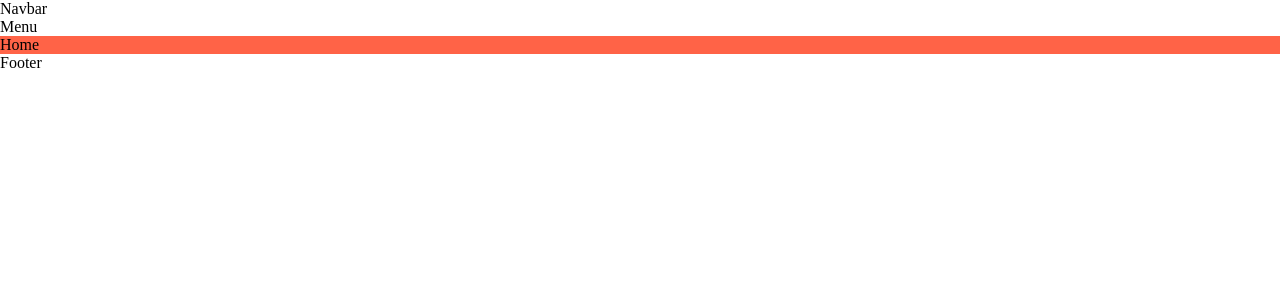
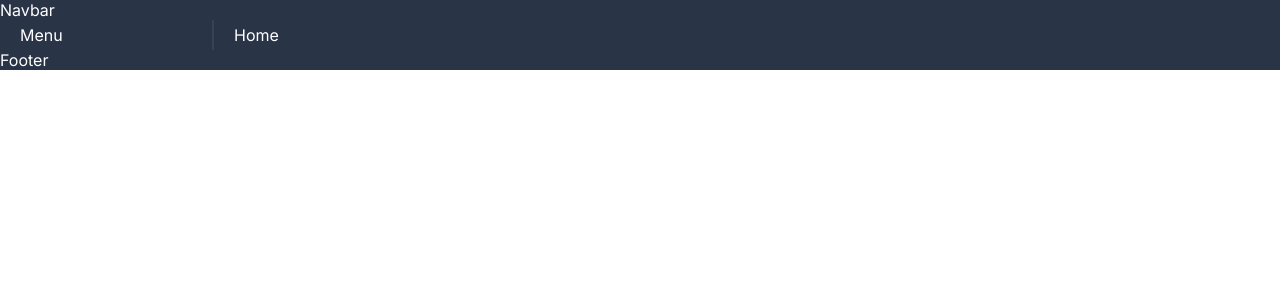
Before and after one commit to samymahmoud3/Admin-dashboard, a React (Vite) app: page / in a window 1280 px wide. Shown: the top 300 px of the page. Built offline with nearby package versions, Linux system fonts and the light colour scheme.

Commit message:
global scss

```diff
--- a/src/pages/home/home.scss
+++ b/src/pages/home/home.scss
@@ -1,3 +1,2 @@
 .home {
-  background-color: tomato;
 }
--- a/src/styles/global.scss
+++ b/src/styles/global.scss
@@ -1,3 +1,5 @@
+@import './variables.scss';
+
 * {
   margin: 0;
   padding: 0;
@@ -8,3 +10,24 @@
   text-decoration: none;
   color: inherit;
 }
+
+.main {
+  font-family: "Inter", sans-serif;
+  background-color: $main-bg;
+  color: $main-color;
+}
+
+.container {
+  display: flex;
+}
+
+.menuContainer {
+  width: 250px;
+  padding: 5px 20px;
+  border-right: 2px solid $soft-bg;
+}
+
+.contentContainer {
+  padding: 5px 20px;
+  width: 100%;
+}
--- /dev/null
+++ b/src/styles/variables.scss
@@ -0,0 +1,8 @@
+// BG
+$main-bg: #2a3447;
+$soft-bg: #384256;
+$dark-bg: #222b3c;
+//TEXT
+$main-color: white;
+$soft-color: #ddd;
+$dark-color: #2a3447;
```
